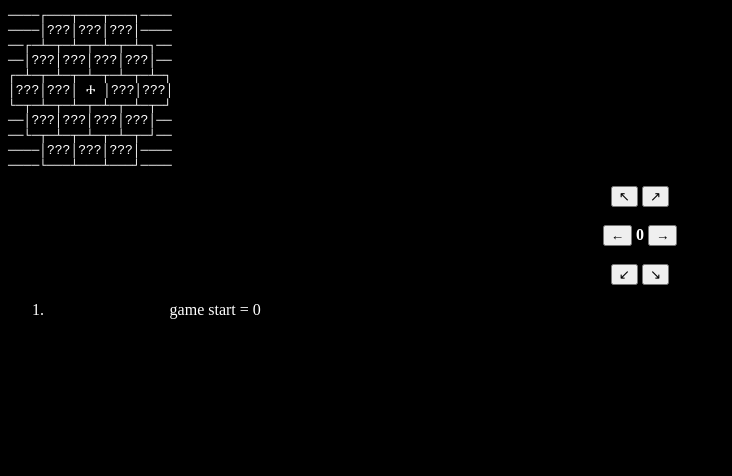
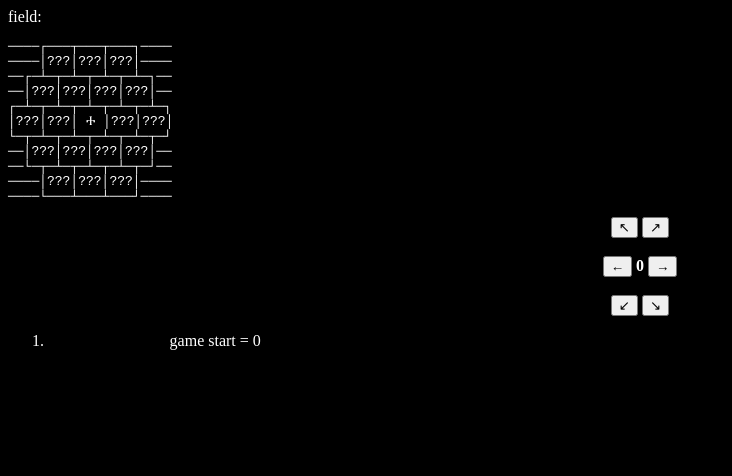
Before and after one commit to balnikser/balnikser.github.io, a plain HTML site: page index.html in a window 1280 px wide. Shown: the whole page, without its empty margins (0-732 px from the left). Drawn offline with Linux system fonts and the light colour scheme.

Commit message:
Update index.html

```diff
--- a/index.html
+++ b/index.html
@@ -3,6 +3,7 @@
         <meta charset="utf-8">
     </head>
     <body style="background-color:black;color:white">
+        field:
         <pre id="field" stype="font-family: Courier;">-1</pre>
         <div id="panel">
             <center>
```
